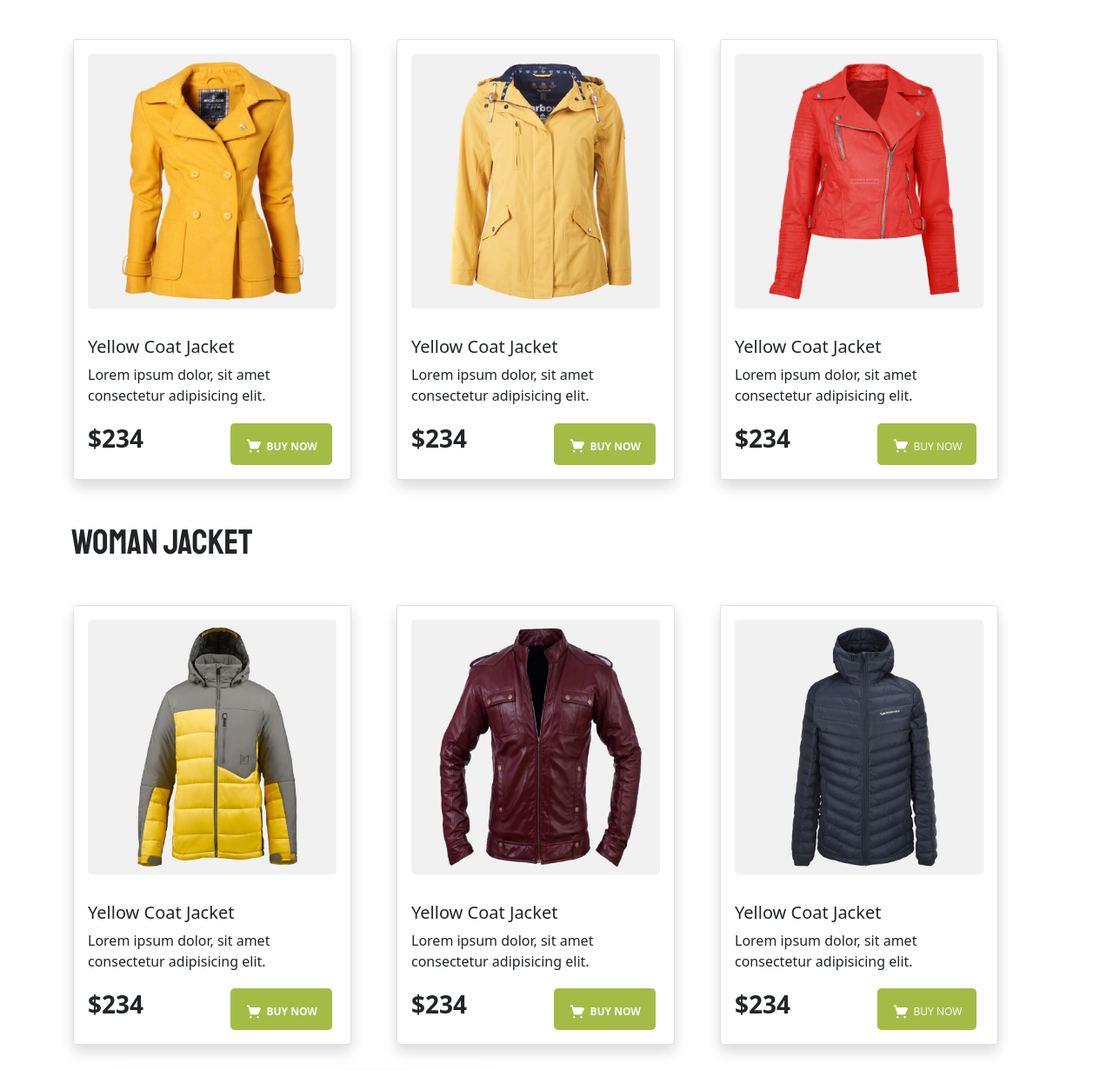
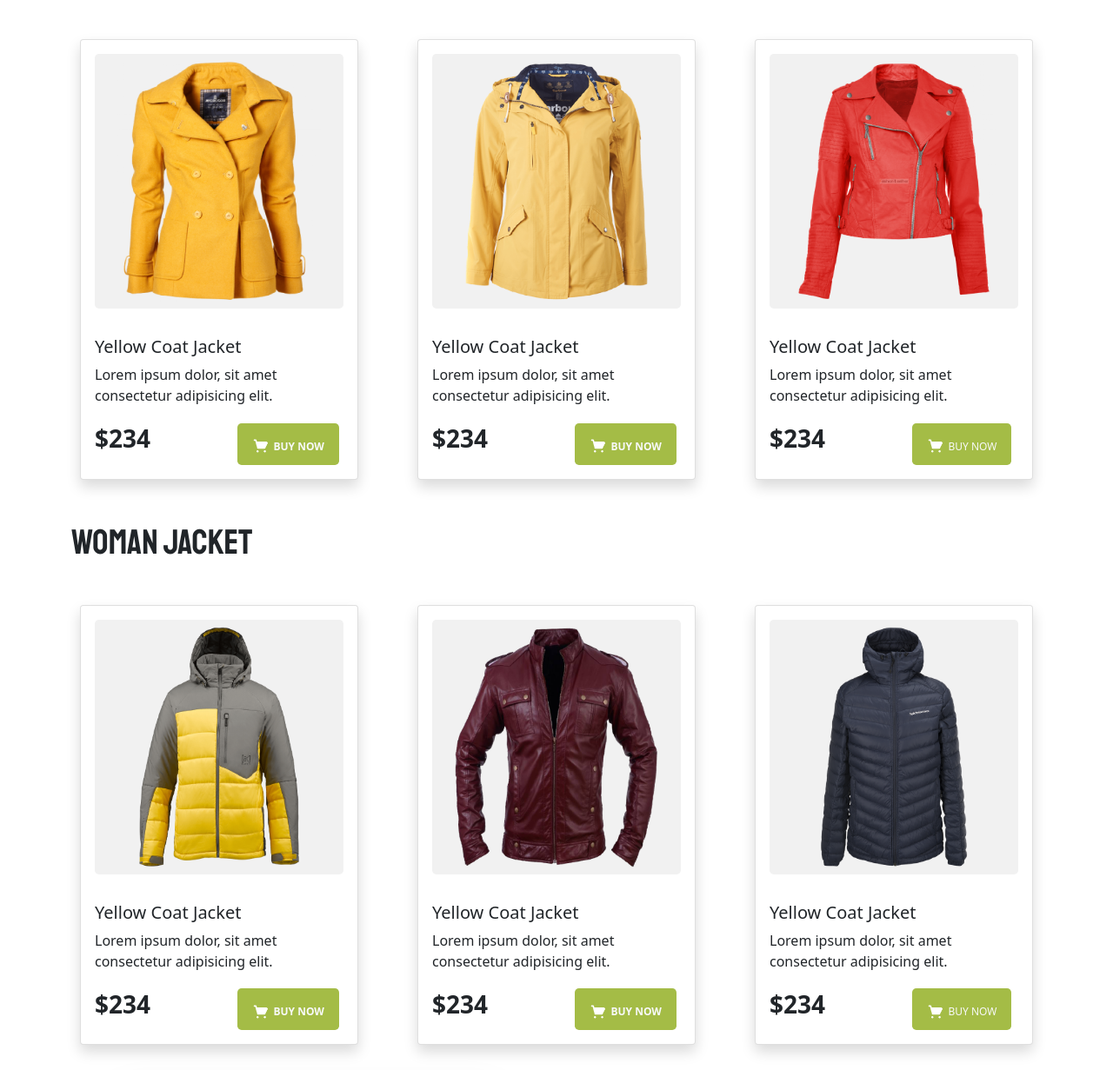
Before and after one commit to maruf-bellah/penguin, a plain HTML site: page index.html in a window 1280 px wide. Shown: the part 749-1980 px from the top of the page at 87% size. Drawn offline with nearby package versions, Linux system fonts and the light colour scheme.

Commit message:
second-commit

```diff
--- a/index.html
+++ b/index.html
@@ -41,11 +41,12 @@
         </nav>
      <div class="container "  >
           <div class="row pb-5 d-flex justify-content-center align-items-center ">
-               <div class="col-md-6 mt-5 pt-5  ">
-                    <h1 class=" display-3 fw-bold  w-75 " style="font-family: 'Staatliches', cursive;" >
+               <div class="col-12 d-flex justify-content-center  col-md-6 text-sm-center text-lg-start text-md-center ">
+                  <div>
+                    <h1 class=" text-sm-center text-lg-start text-md-center display-3 fw-bold  " style="font-family: 'Staatliches', cursive;" >
                          <span style="color: #FABE4C;" >  BE THE PENGUINS</span> OF WINTER
                       </h1>
-                    <p class="w-75 " >
+                      <p class="" >
                            Lorem ipsum dolor sit, amet consectetur adipisicing elit. Excepturi quia ut quaerat.
                       </p>
                       <button class=" text-light btn btn-lg mt-2 " style="background-color: #A4BC46;" >
@@ -54,7 +55,8 @@
                            </span>
                       </button>
                   </div>
-               <div class="col-md-6 mt-2 pb-5 ">
+               </div>
+               <div class="col-12 col-md-6 mt-2 d-flex justify-content-center pb-5 ">
                     <img class=" img-fluid " src="img/images/model.png" alt="">
                </div>
           </div>
@@ -64,12 +66,12 @@
 <!-- header end -->
 <!-- woman jacket -->
 <div class="container " >
-          <h1  class="my-5"  style="font-family: 'Staatliches', cursive;" >WOMAN JACKET</h1>
-     <div class="row mb-5 g-5 w-100 h-100  d-flex justify-content-center align-items-center ">
+          <h1  class="my-5 text-center text-sm-center text-md-center text-lg-start "  style="font-family: 'Staatliches', cursive;" >WOMAN JACKET</h1>
+     <div class="row mb-5 g-5  d-flex justify-content-center align-items-center ">
           <div class=" col-12 d-flex align-items-center justify-content-center col-sm-12  col-md-6  col-lg-4 ">
                <div class="card  rounded-5 shadow "  style="width: 20rem; background-color: #FFFFFF; ">
-                    <div class=" m-3 rounded-3 " style="background-color: #F1F1F1;" >
-                         <img class=" p-2 ms-4 " src="img/images/jacket-1.png" width="250" height="293" class="card-img-top" alt="...">
+                    <div class="  m-3 rounded-3  d-flex justify-content-center " style="background-color: #F1F1F1;" >
+                         <img class=" p-2 " src="img/images/jacket-1.png" width="250" height="293" class="card-img-top" alt="...">
                     </div>
                     <div class="card-body">
                       <h5 class="card-title">Yellow Coat Jacket</h5>
@@ -85,8 +87,8 @@
           </div>
           <div class=" col-12 d-flex align-items-center justify-content-center  col-sm-12  col-md-6 col-lg-4">
                <div class="card  rounded-5 shadow "  style="width: 20rem; background-color: #FFFFFF; ">
-                    <div class=" m-3 rounded-3 " style="background-color: #F1F1F1;" >
-                         <img class=" p-2  ms-4 " src="img/images/jacket-2.png" width="250" height="293" class="card-img-top" alt="...">
+                    <div class=" m-3 rounded-3  d-flex justify-content-center" style="background-color: #F1F1F1;" >
+                         <img class=" p-2 " src="img/images/jacket-2.png" width="250" height="293" class="card-img-top" alt="...">
                     </div>
                     <div class="card-body">
                       <h5 class="card-title">Yellow Coat Jacket</h5>
@@ -102,8 +104,8 @@
           </div>
           <div class="col-12 d-flex align-items-center justify-content-center col-sm-12  col-md-6  col-lg-4">
                <div class="card  rounded-5 shadow "  style="width: 20rem; background-color: #FFFFFF; ">
-                    <div class=" m-3 rounded-3 " style="background-color: #F1F1F1;" >
-                         <img class=" p-2  ms-4 " src="img/images/jacket-3.png" width="250" height="293" class="card-img-top" alt="...">
+                    <div class=" m-3 rounded-3  d-flex justify-content-center " style="background-color: #F1F1F1;" >
+                         <img class=" p-2 " src="img/images/jacket-3.png" width="250" height="293" class="card-img-top" alt="...">
                     </div>
                     <div class="card-body">
                       <h5 class="card-title">Yellow Coat Jacket</h5>
@@ -122,12 +124,12 @@
 
 <!-- man jacket -->
 <div class="container " >
-     <h1  class="my-5"  style="font-family: 'Staatliches', cursive;" >WOMAN JACKET</h1>
-<div class="row mb-5 g-5 w-100 h-100  d-flex justify-content-center align-items-center ">
+     <h1  class="my-5 text-center text-sm-center text-md-center text-lg-start "  style="font-family: 'Staatliches', cursive;" >WOMAN JACKET</h1>
+<div class="row mb-5 g-5 d-flex justify-content-center align-items-center ">
      <div class=" col-12 d-flex align-items-center justify-content-center col-sm-12  col-md-6  col-lg-4 ">
           <div class="card  rounded-5 shadow "  style="width: 20rem; background-color: #FFFFFF; ">
-               <div class=" m-3 rounded-3 " style="background-color: #F1F1F1;" >
-                    <img class=" p-2 ms-4 " src="img/images/jacket-4.png" width="250" height="293" class="card-img-top" alt="...">
+               <div class=" m-3 rounded-3 d-flex justify-content-center " style="background-color: #F1F1F1;" >
+                    <img class=" p-2  " src="img/images/jacket-4.png" width="250" height="293" class="card-img-top" alt="...">
                </div>
                <div class="card-body">
                  <h5 class="card-title">Yellow Coat Jacket</h5>
@@ -143,8 +145,8 @@
      </div>
      <div class=" col-12 d-flex align-items-center justify-content-center  col-sm-12  col-md-6 col-lg-4">
           <div class="card  rounded-5 shadow "  style="width: 20rem; background-color: #FFFFFF; ">
-               <div class=" m-3 rounded-3 " style="background-color: #F1F1F1;" >
-                    <img class=" p-2  ms-4 " src="img/images/jacket-5.png" width="250" height="293" class="card-img-top" alt="...">
+               <div class=" m-3 rounded-3  d-flex justify-content-center " style="background-color: #F1F1F1;" >
+                    <img class=" p-2  " src="img/images/jacket-5.png" width="250" height="293" class="card-img-top" alt="...">
                </div>
                <div class="card-body">
                  <h5 class="card-title">Yellow Coat Jacket</h5>
@@ -160,8 +162,8 @@
      </div>
      <div class="col-12 d-flex align-items-center justify-content-center col-sm-12  col-md-6  col-lg-4">
           <div class="card  rounded-5 shadow "  style="width: 20rem; background-color: #FFFFFF; ">
-               <div class=" m-3 rounded-3 " style="background-color: #F1F1F1;" >
-                    <img class=" p-2  ms-4 " src="img/images/jacket-6.png" width="250" height="293" class="card-img-top" alt="...">
+               <div class=" m-3 rounded-3  d-flex justify-content-center " style="background-color: #F1F1F1;" >
+                    <img class=" p-2  " src="img/images/jacket-6.png" width="250" height="293" class="card-img-top" alt="...">
                </div>
                <div class="card-body">
                  <h5 class="card-title">Yellow Coat Jacket</h5>
@@ -181,7 +183,7 @@
 
 <!-- last  -->
 <div class="container my-5 w-100 h-100 ">
-<div class="row  w-100 h-100 ">
+<div class="row ">
      <div class="col-lg-6 col-md-12 ">
           <div class="row gy-3 d-flex justify-content-center align-items-center ">
                <div class=" col-12 p-3 rounded-3 shadow-lg d-flex justify-content-center align-items-center  w-75  " >
```
Lines whose indentation alone changed are shown as unchanged.
